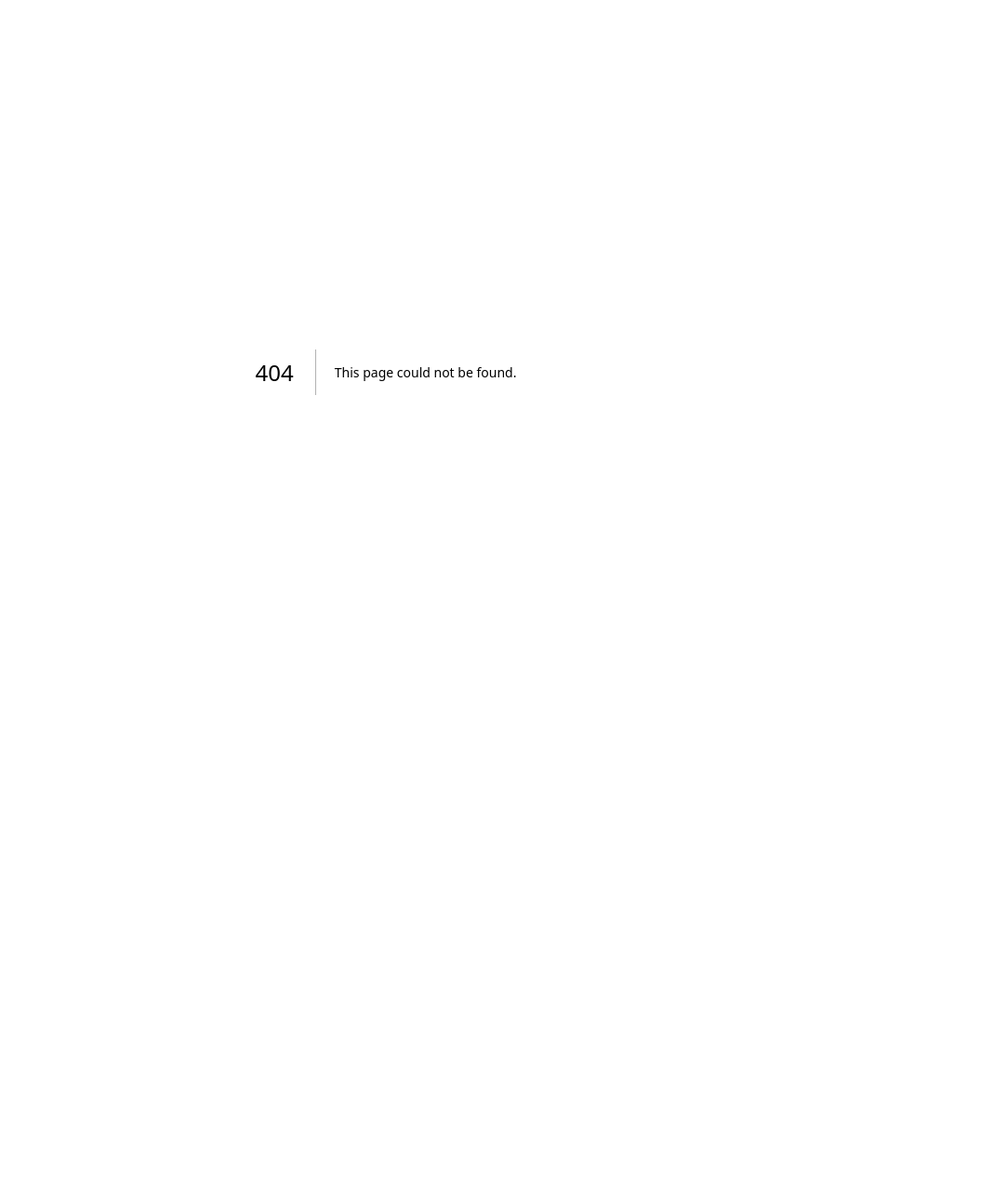
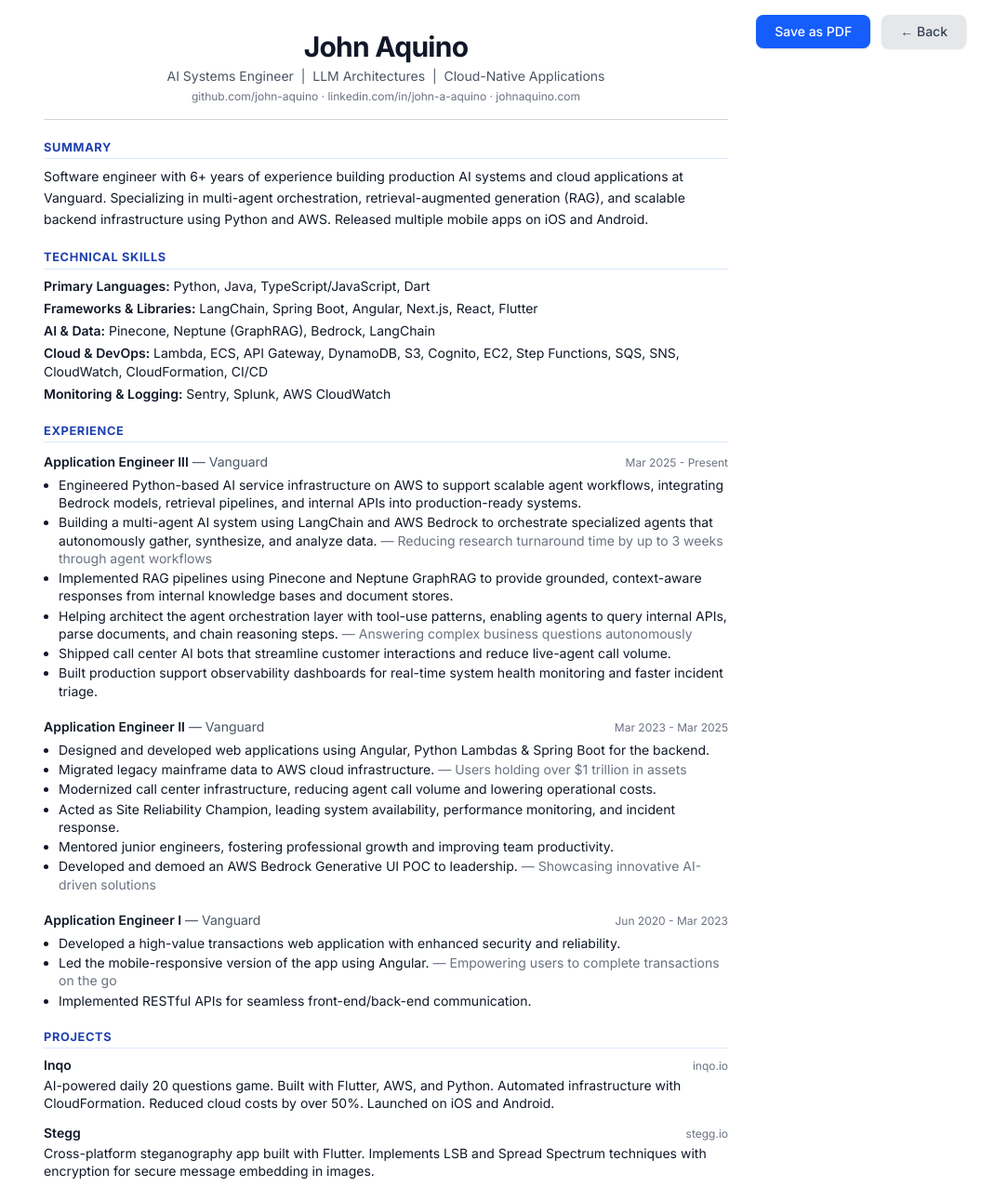
Before and after one commit to john-aquino/john-aquino-portfolio-app, a Next.js app: page /resume in a window 1280 px wide. Before the commit this address had no page. Shown: the top 1291 px of the page at 93% size, without its empty margins (225-1280 px from the left). Before the commit the page ends 800 px from the top, so only its background shows below. Built offline with nearby package versions, Linux system fonts and the light colour scheme.

Commit message:
feat: add resume page with authentication and print functionality

```diff
--- a/src/app/globals.css
+++ b/src/app/globals.css
@@ -1,3 +1,32 @@
 @import "tailwindcss";
 
 @variant dark (&:where(.dark, .dark *));
+
+/* Resume print styles */
+.resume-section-title {
+  font-size: 0.8rem;
+  font-weight: 700;
+  text-transform: uppercase;
+  letter-spacing: 0.05em;
+  color: #1e40af;
+  border-bottom: 1px solid #dbeafe;
+  padding-bottom: 2px;
+  margin-bottom: 8px;
+}
+
+@media print {
+  @page {
+    margin: 0.5in 0.6in;
+    size: letter;
+  }
+
+  body {
+    -webkit-print-color-adjust: exact;
+    print-color-adjust: exact;
+  }
+
+  .resume-page {
+    font-size: 11pt;
+    line-height: 1.35;
+  }
+}
--- /dev/null
+++ b/src/app/resume/page.tsx
@@ -0,0 +1,153 @@
+"use client";
+
+import { careerTimeline, certifications, education, skills } from "@/data/portfolio";
+
+export default function ResumePage() {
+  return (
+    <>
+      {/* Print button — hidden when printing */}
+      <div className="print:hidden fixed top-4 right-4 z-50 flex gap-3">
+        <button
+          type="button"
+          onClick={() => window.print()}
+          className="bg-blue-600 text-white px-5 py-2 rounded-lg shadow hover:bg-blue-700 transition-colors text-sm font-medium cursor-pointer"
+        >
+          Save as PDF
+        </button>
+        <button
+          type="button"
+          onClick={() => window.history.back()}
+          className="bg-gray-200 text-gray-700 px-5 py-2 rounded-lg shadow hover:bg-gray-300 transition-colors text-sm font-medium cursor-pointer"
+        >
+          ← Back
+        </button>
+      </div>
+
+      <div className="resume-page max-w-[8.5in] mx-auto bg-white text-gray-900 px-10 py-8 print:px-0 print:py-0 print:max-w-none min-h-screen">
+        {/* Header */}
+        <header className="text-center border-b border-gray-300 pb-4 mb-5">
+          <h1 className="text-3xl font-bold tracking-tight">John Aquino</h1>
+          <p className="text-sm text-gray-600 mt-1">
+            AI Systems Engineer &nbsp;|&nbsp; LLM Architectures &nbsp;|&nbsp; Cloud-Native Applications
+          </p>
+          <p className="text-xs text-gray-500 mt-1">
+            <a href="https://github.com/john-aquino" className="hover:underline">github.com/john-aquino</a>
+            {" · "}
+            <a href="https://www.linkedin.com/in/john-a-aquino/" className="hover:underline">linkedin.com/in/john-a-aquino</a>
+            {" · "}
+            <a href="https://johnaquino.com" className="hover:underline">johnaquino.com</a>
+          </p>
+        </header>
+
+        {/* Summary */}
+        <section className="mb-5">
+          <h2 className="resume-section-title">Summary</h2>
+          <p className="text-sm leading-relaxed">
+            Software engineer with 6+ years of experience building production AI systems and cloud
+            applications at Vanguard. Specializing in multi-agent orchestration, retrieval-augmented
+            generation (RAG), and scalable backend infrastructure using Python and AWS. Released
+            multiple mobile apps on iOS and Android.
+          </p>
+        </section>
+
+        {/* Technical Skills */}
+        <section className="mb-5">
+          <h2 className="resume-section-title">Technical Skills</h2>
+          <div className="text-sm space-y-1">
+            {skills.map((group) => (
+              <div key={group.category}>
+                <span className="font-semibold">{group.category}:</span>{" "}
+                {group.items.join(", ")}
+              </div>
+            ))}
+          </div>
+        </section>
+
+        {/* Experience */}
+        <section className="mb-5">
+          <h2 className="resume-section-title">Experience</h2>
+          <div className="space-y-4">
+            {careerTimeline.map((role) => (
+              <div key={role.yearRange}>
+                <div className="flex justify-between items-baseline">
+                  <div>
+                    <span className="font-semibold text-sm">{role.position}</span>
+                    <span className="text-sm text-gray-600"> — {role.company}</span>
+                  </div>
+                  <span className="text-xs text-gray-500 whitespace-nowrap ml-4">
+                    {role.yearRange}
+                  </span>
+                </div>
+                <ul className="mt-1 space-y-0.5 list-disc list-outside ml-4">
+                  {role.responsibilities.map((r, i) => (
+                    <li key={i} className="text-sm leading-snug">
+                      {r.text}
+                      {r.impact && (
+                        <span className="text-gray-500"> — {r.impact}</span>
+                      )}
+                    </li>
+                  ))}
+                </ul>
+              </div>
+            ))}
+          </div>
+        </section>
+
+        {/* Projects */}
+        <section className="mb-5">
+          <h2 className="resume-section-title">Projects</h2>
+          <div className="space-y-3">
+            <div>
+              <div className="flex justify-between items-baseline">
+                <span className="font-semibold text-sm">Inqo</span>
+                <span className="text-xs text-gray-500">inqo.io</span>
+              </div>
+              <p className="text-sm leading-snug mt-0.5">
+                AI-powered daily 20 questions game. Built with Flutter, AWS, and Python.
+                Automated infrastructure with CloudFormation. Reduced cloud costs by over 50%.
+                Launched on iOS and Android.
+              </p>
+            </div>
+            <div>
+              <div className="flex justify-between items-baseline">
+                <span className="font-semibold text-sm">Stegg</span>
+                <span className="text-xs text-gray-500">stegg.io</span>
+              </div>
+              <p className="text-sm leading-snug mt-0.5">
+                Cross-platform steganography app built with Flutter. Implements LSB and
+                Spread Spectrum techniques with encryption for secure message embedding in images.
+              </p>
+            </div>
+          </div>
+        </section>
+
+        {/* Education */}
+        <section className="mb-5">
+          <h2 className="resume-section-title">Education</h2>
+          {education.map((edu) => (
+            <div key={edu.school} className="flex justify-between items-baseline">
+              <div>
+                <span className="font-semibold text-sm">{edu.degree}</span>
+                <span className="text-sm text-gray-600"> — {edu.school}</span>
+              </div>
+              <span className="text-xs text-gray-500 ml-4">{edu.years}</span>
+            </div>
+          ))}
+        </section>
+
+        {/* Certifications */}
+        <section className="mb-5">
+          <h2 className="resume-section-title">Certifications</h2>
+          <ul className="text-sm space-y-0.5">
+            {certifications.map((cert) => (
+              <li key={cert.name}>
+                <span className="font-semibold">{cert.name}</span>
+                <span className="text-gray-500"> — {cert.date}</span>
+              </li>
+            ))}
+          </ul>
+        </section>
+      </div>
+    </>
+  );
+}
--- /dev/null
+++ b/src/proxy.ts
@@ -0,0 +1,31 @@
+import { NextRequest, NextResponse } from "next/server";
+
+export function proxy(request: NextRequest) {
+  if (!request.nextUrl.pathname.startsWith("/resume")) {
+    return NextResponse.next();
+  }
+
+  const auth = request.headers.get("authorization");
+
+  if (auth) {
+    const [scheme, encoded] = auth.split(" ");
+    if (scheme === "Basic" && encoded) {
+      const decoded = atob(encoded);
+      const [, password] = decoded.split(":");
+      if (password === process.env.RESUME_PASSWORD) {
+        return NextResponse.next();
+      }
+    }
+  }
+
+  return new NextResponse("Authentication required", {
+    status: 401,
+    headers: {
+      "WWW-Authenticate": 'Basic realm="Resume"',
+    },
+  });
+}
+
+export const config = {
+  matcher: "/resume/:path*",
+};
```
Also changed, not shown: public/robots.txt (added), 1 other file (tests, documents, lock files or other folders).
